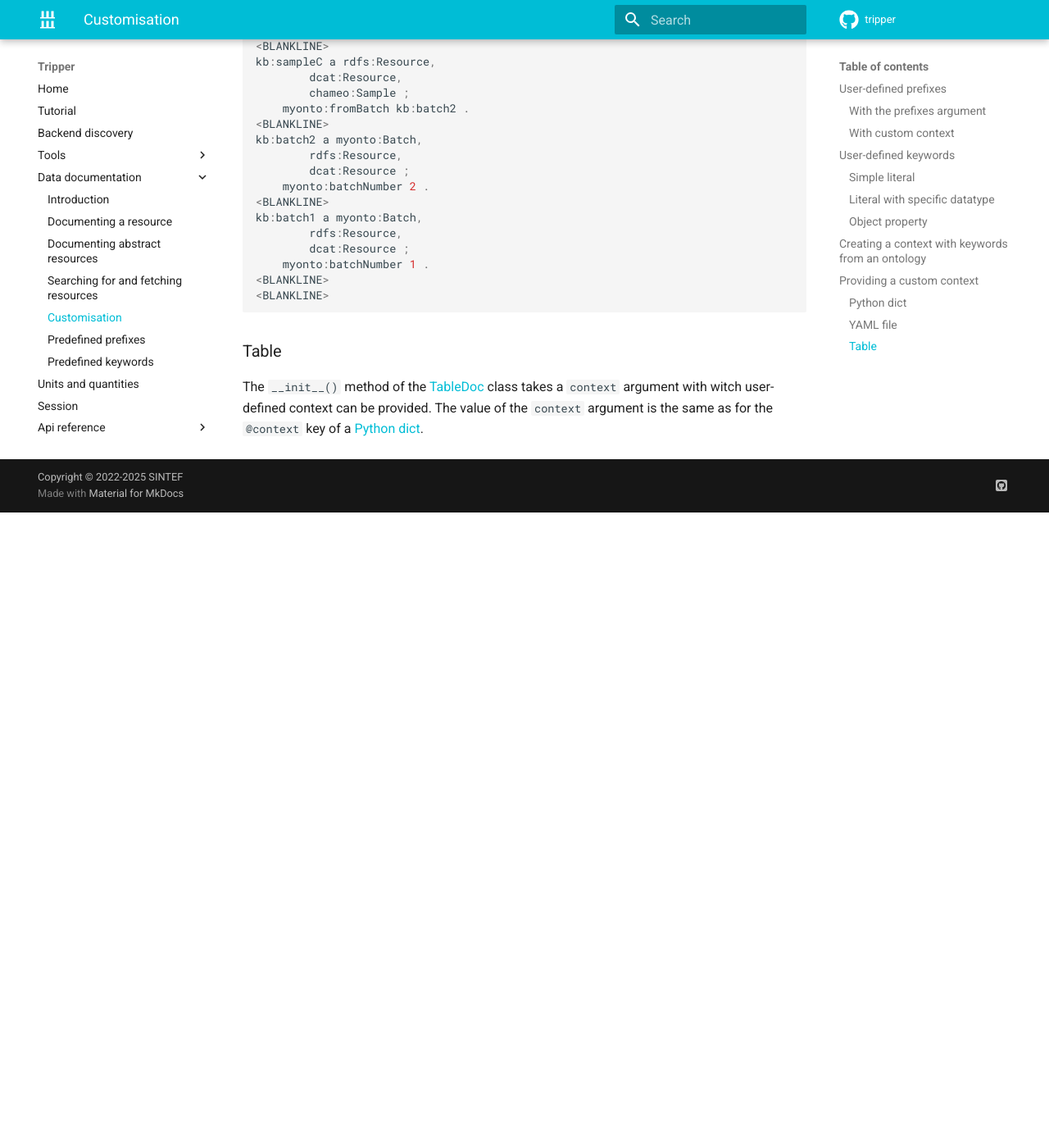
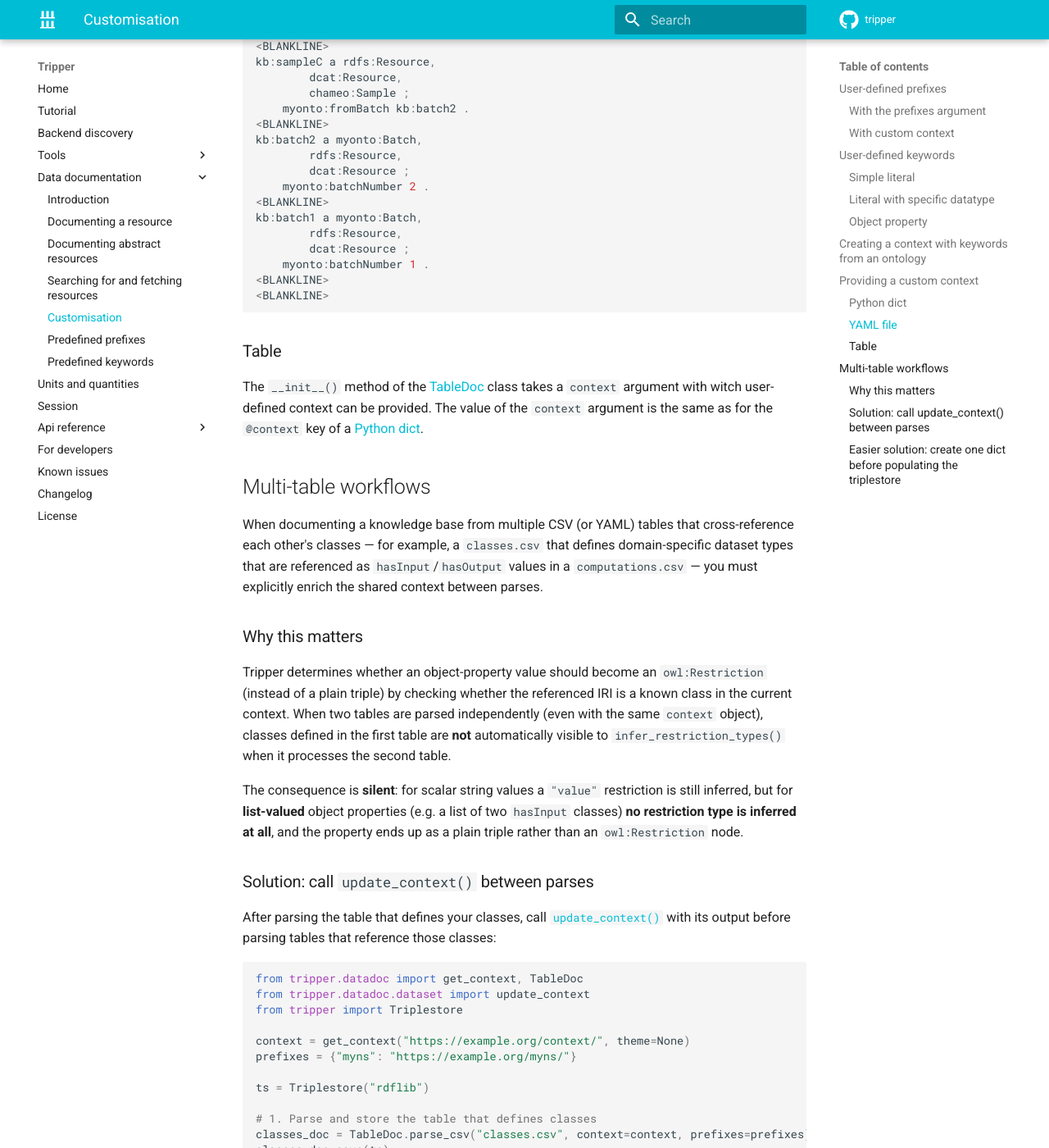
Before and after one commit to EMMC-ASBL/tripper, an MkDocs documentation site: the page built from docs/datadoc/customisation.md, in a window 1280 px wide and 1400 px high, scrolled down 5576 px. Shown: the whole window at 82% size. Built offline with MkDocs 1.6.1 and Material for MkDocs 9.7.7, drawn with Linux system fonts in a browser that asks for light colours; comment, search, counter and statistics services are not loaded; the version menu is left out; before the commit the page ends 6201 px from its top, so only the background shows below that; some of the changed text lies outside the part shown.

Commit message:
Add documentation on how to make sure that new classes exist in context (#537)
# Description

When parsing several tables one after the other and they refer to each
other, they must be added in the right order, and context must be
updated in between. Added some documentation on this.

Also added a small test

## Type of change
- [ ] Bug fix and code cleanup
- [ ] New feature
- [x] Documentation update
- [ ] Testing


## Checklist for the reviewer
This checklist should be used as a help for the reviewer.

- [ ] Is the change limited to one issue?
- [ ] Does this PR close the issue?
- [ ] Is the code easy to read and understand?
- [ ] Do all new feature have an accompanying new test?
- [ ] Has the documentation been updated as necessary?
- [ ] Is the code properly tested?

---------

Co-authored-by: Jesper Friis <jesper-friis@users.noreply.github.com>

````diff
--- a/docs/datadoc/customisation.md
+++ b/docs/datadoc/customisation.md
@@ -271,6 +271,78 @@
 The value of the `context` argument is the same as for the `@context` key of a [Python dict].
 
 
+Multi-table workflows
+---------------------
+When documenting a knowledge base from multiple CSV (or YAML) tables that cross-reference each other's classes — for example, a `classes.csv` that defines domain-specific dataset types that are referenced as `hasInput`/`hasOutput` values in a `computations.csv` — you must explicitly enrich the shared context between parses.
+
+### Why this matters
+
+Tripper determines whether an object-property value should become an `owl:Restriction` (instead of a plain triple) by checking whether the referenced IRI is a known class in the current context.
+When two tables are parsed independently (even with the same `context` object), classes defined in the first table are **not** automatically visible to `infer_restriction_types()` when it processes the second table.
+
+The consequence is **silent**: for scalar string values a `"value"` restriction is still inferred, but for **list-valued** object properties (e.g. a list of two `hasInput` classes) **no restriction type is inferred at all**, and the property ends up as a plain triple rather than an `owl:Restriction` node.
+
+### Solution: call `update_context()` between parses
+
+After parsing the table that defines your classes, call [`update_context()`][update_context()] with its output before parsing tables that reference those classes:
+
+
+```python
+from tripper.datadoc import get_context, TableDoc
+from tripper.datadoc.dataset import update_context
+from tripper import Triplestore
+
+context = get_context("https://example.org/context/", theme=None)
+prefixes = {"myns": "https://example.org/myns/"}
+
+ts = Triplestore("rdflib")
+
+# 1. Parse and store the table that defines classes
+classes_doc = TableDoc.parse_csv("classes.csv", context=context, prefixes=prefixes)
+classes_doc.save(ts)
+
+# 2. Register the newly-parsed classes in the shared context
+update_context(classes_doc.asdicts(), context)
+
+# 3. Now parse tables and store that reference those classes — restrictions will be inferred correctly
+resources_doc = TableDoc.parse_csv("resources.csv", context=context, prefixes=prefixes)
+resources_doc.save(ts)
+
+```
+
+This pattern applies whenever:
+
+- One table defines classes (rows with `@type: owl:Class` or `subClassOf`).
+- Another table documents resources whose object properties point to those classes.
+- You want those properties to be represented as `owl:Restriction` nodes in the output graph.
+
+If you chain more than two tables, repeat the `update_context()` call after each parse.
+
+### Easier solution: create one dict before populating the triplestore
+
+Technically, it is often easier to create one big dict with all the resources from all tables, and then call [store()] once on that dict. This way, all classes are visible to `infer_restriction_types()` when it processes the whole dict.
+
+```python
+from tripper.datadoc import get_context, TableDoc
+from tripper.datadoc.dataset import store
+
+context = get_context("https://example.org/context/", theme=None)
+prefixes = {"myns": "https://example.org/myns/"}
+
+# 1. Parse the table that defines classes
+classes_doc = TableDoc.parse_csv("classes.csv", context=context, prefixes=prefixes)
+
+# 2. Parse the table that defines resources that reference those classes
+resources_doc = TableDoc.parse_csv("resources.csv", context=context, prefixes=prefixes)
+
+# 3. Create one big dict with all resources from all tables
+dicts = classes_doc.asdicts() + resources_doc.asdicts()
+
+# 4. Store the big dict in the triplestore
+store(ts, dicts, context=context)
+```
+
+
 
 
 [With custom context]: #with-custom-context
@@ -281,6 +353,7 @@
 [predefined prefixes]: prefixes.md
 [predefined keywords]: keywords.md
 [default context]: https://raw.githubusercontent.com/EMMC-ASBL/tripper/refs/heads/master/tripper/context/0.2/context.json
+[update_context()]: ../api_reference/datadoc/dataset.md#tripper.datadoc.dataset.update_context
 [store()]: ../api_reference/datadoc/dataset.md#tripper.datadoc.dataset.store
 [told()]: ../api_reference/datadoc/dataset.md#tripper.datadoc.dataset.told
 [save_datadoc()]: ../api_reference/datadoc/dataset.md#tripper.datadoc.dataset.save_datadoc
````
Also changed, not shown: docs/datadoc/documenting-a-resource.md (+5 -0 lines), 3 other files.
